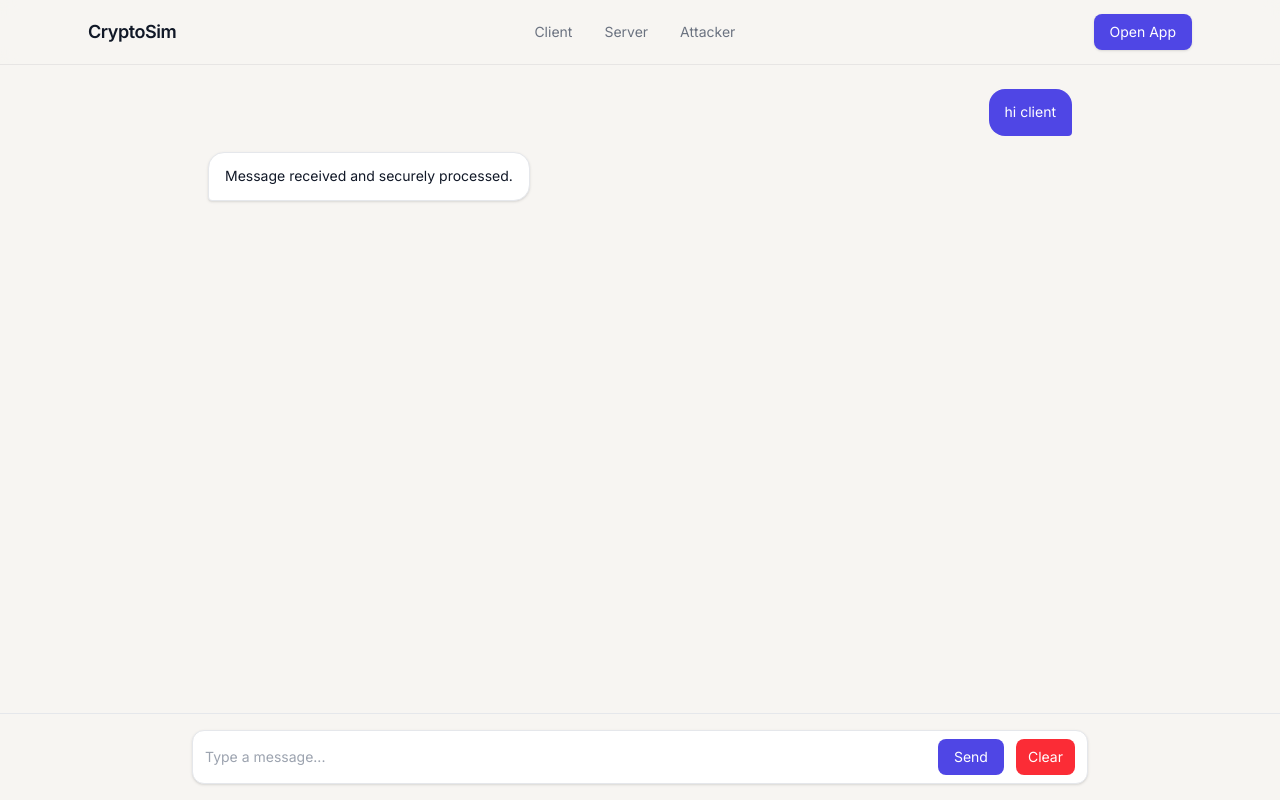
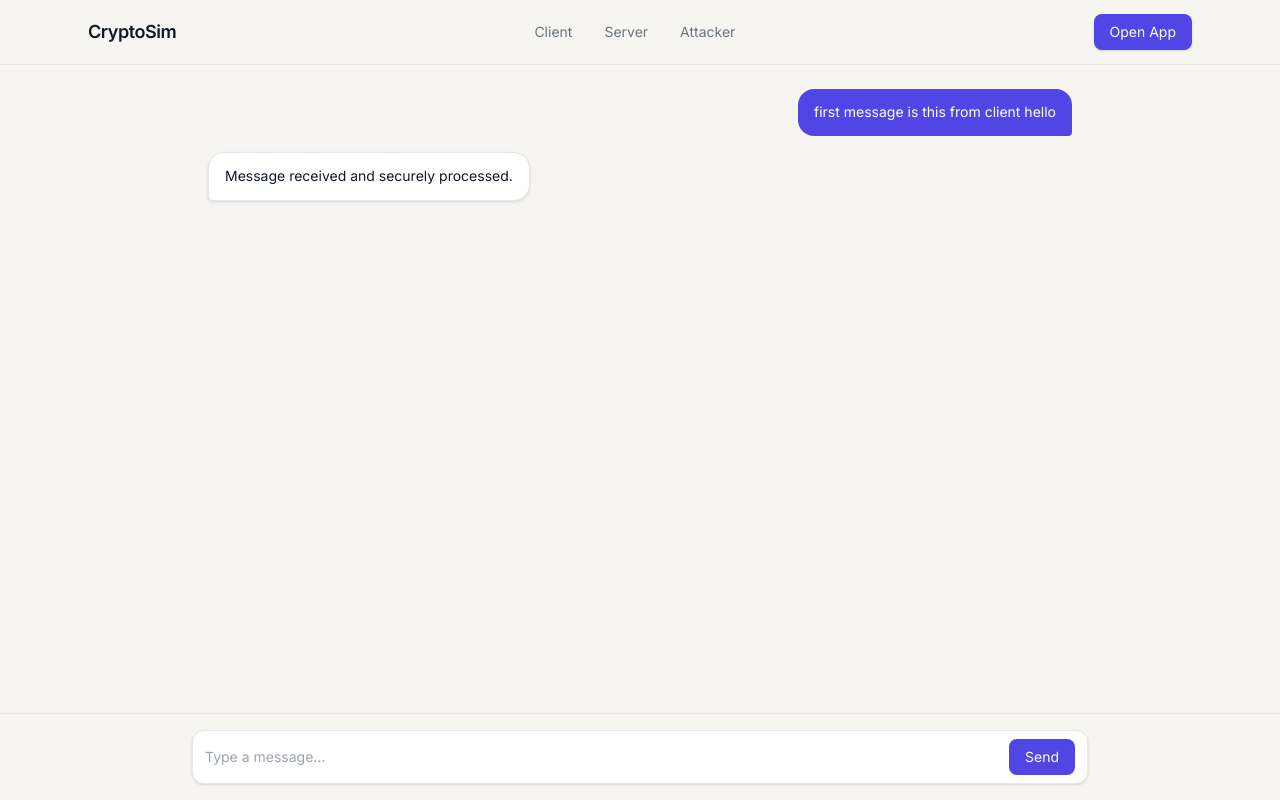
Before and after one commit to abhy85/Cyber-SecurityProject, a Next.js app in the folder padding-oracle/: page /client in a window 1280 px wide. Built offline with nearby package versions, Linux system fonts and the light colour scheme.

Commit message:
Revert "fix all things"
This reverts commit 261653c25c14115ed6023bf622b618a2e5993e28.

```diff
--- a/padding-oracle/data.json
+++ b/padding-oracle/data.json
@@ -1,8 +1,8 @@
 [
   {
-    "id": 1774977524466,
-    "ciphertext": "YE4UXHVlnz1IsdpaRhS94OcSySOngcRzuxsbFGP2gnI=",
-    "responseCipher": "Vcp2IOSI4anZGyxS+2Lz6gJx9bHUuZbBx+5ziTB7cfdSEs19VXabyOSnFEDMhKmIZeugqrC2jtMIBuwpa7EaEA==",
-    "timestamp": "2026-03-31T17:18:44.466Z"
+    "id": 1774975441232,
+    "ciphertext": "g2KDQWzBDRpQ8rgBsBDfnnIHDgp4gNz9RINqr016dk2VLAdH040pZdtdVUyMBJHdZlNwb7lFhfPdW0blnneR+g==",
+    "responseCipher": "+f+6dm4NXAr+T9x6T5MqznZEDtX838jRy9k/ReoUBz14ratYEDehQrXs4VuO1JamW8FheIEV9u9aeqxAcMKxtQ==",
+    "timestamp": "2026-03-31T16:44:01.232Z"
   }
 ]
--- a/padding-oracle/src/components/MessageInput.js
+++ b/padding-oracle/src/components/MessageInput.js
@@ -1,6 +1,7 @@
 import { useState } from "react";
 
-export default function MessageInput({ onSend, onClear }) {
+
+export default function MessageInput({ onSend }) {
   const [text, setText] = useState("");
 
   return (
@@ -12,17 +13,10 @@ export default function MessageInput({ onSend, onClear }) {
           placeholder="Type a message..."
           value={text}
           onChange={(e) => setText(e.target.value)}
-          onKeyDown={(e) => {
-            if (e.key === "Enter" && text.trim() !== "") {
-              onSend(text);
-              setText("");
-            }
-          }}
         />
 
         <button
           onClick={() => {
-            if (!text.trim()) return;
             onSend(text);
             setText("");
           }}
@@ -30,14 +24,6 @@ export default function MessageInput({ onSend, onClear }) {
         >
           Send
         </button>
-
-        <button
-          onClick={onClear}
-          className="bg-red-500 hover:bg-red-600 text-white px-3 py-2 rounded-lg text-sm transition"
-        >
-          Clear
-        </button>
-
       </div>
     </div>
   );
--- a/padding-oracle/src/pages/api/delete-list.js
+++ /dev/null
@@ -1,15 +0,0 @@
-import { writeDB } from "../../lib/db";
-
-export default function handler(req, res) {
-  if (req.method === "DELETE") {
-    writeDB([]);
-
-    return res.status(200).json({
-      success: true,
-    });
-  }
-
-  return res.status(405).json({
-    error: "Method not allowed",
-  });
-}
--- a/padding-oracle/src/pages/client.js
+++ b/padding-oracle/src/pages/client.js
@@ -37,8 +37,6 @@ export default function Client() {
     fetchMessages();
   }, []);
 
-
-
   const sendMessage = async (text) => {
     if (!text) return;
 
@@ -64,14 +62,6 @@ export default function Client() {
     }, 600);
   };
 
-  const clearMessages = async () => {
-    await fetch("/api/delete-list", {
-      method: "DELETE",
-    });
-
-    setChat([]); // 🔥 clear UI instantly
-  };
-
   return (
     <div className="h-screen flex flex-col bg-[#f7f5f2]">
       <Navbar />
@@ -91,7 +81,7 @@ export default function Client() {
         </div>
       </div>
 
-      <MessageInput onSend={sendMessage} onClear={clearMessages} />
+      <MessageInput onSend={sendMessage} />
     </div>
   );
 }
```
